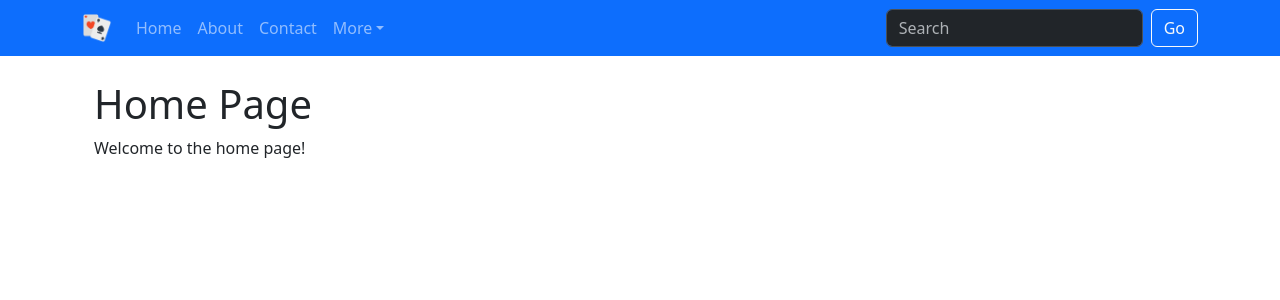
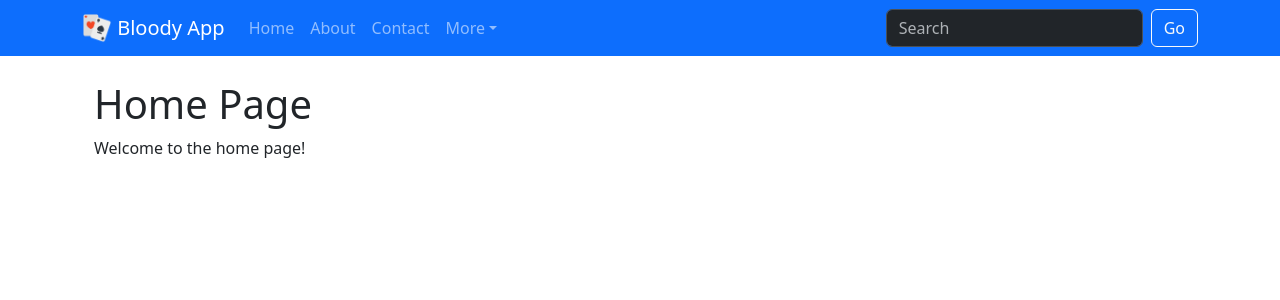
Before and after one commit to m-zta/first-react-app, a React (Vite) app: page / in a window 1280 px wide. Shown: the top 300 px of the page. Built offline with nearby package versions, Linux system fonts and the light colour scheme.

Commit message:
add site title

```diff
--- a/src/components/Navbar.tsx
+++ b/src/components/Navbar.tsx
@@ -20,7 +20,8 @@ export default function MyNavbar() {
             height="30"
             className="d-inline-block align-top"
             alt="logo"
-          />
+          />{" "}
+          Bloody App
         </Navbar.Brand>
         <Navbar.Toggle aria-controls="basic-navbar-nav" />
         {/* toggle button shown on small screens */}
```
